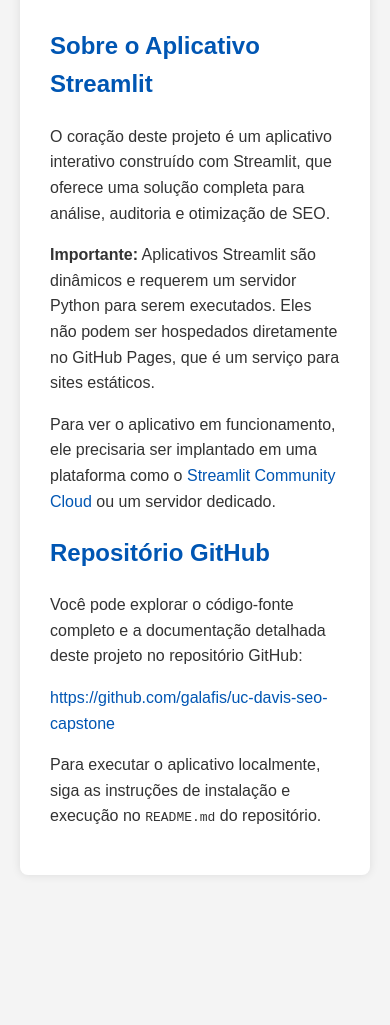
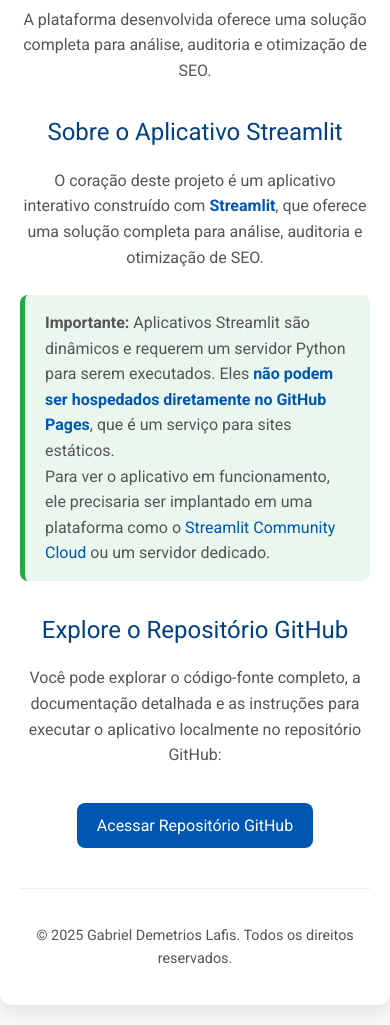
Before and after one commit to galafis/uc-davis-seo-capstone, a plain HTML site: page index.html in a window 390 px wide. Shown: the part 460-1485 px from the top of the page. Before the commit the page ends 1355 px from the top, so only its background shows below. Drawn offline with Linux system fonts and the light colour scheme.

Commit message:
feat: Melhoria do index.html para GitHub Pages com design profissional e responsivo

```diff
--- a/index.html
+++ b/index.html
@@ -1,54 +1,179 @@
 <!DOCTYPE html>
-<html lang="en">
+<html lang="pt-BR">
 <head>
     <meta charset="UTF-8">
     <meta name="viewport" content="width=device-width, initial-scale=1.0">
-    <title>UC Davis SEO Capstone Project</title>
+    <title>UC Davis SEO Capstone Project - Gabriel Demetrios Lafis</title>
+    <link href="https://fonts.googleapis.com/css2?family=Roboto:wght@300;400;700&display=swap" rel="stylesheet">
     <style>
+        :root {
+            --primary-color: #0056b3;
+            --secondary-color: #004085;
+            --text-color: #333;
+            --bg-color: #f8f9fa;
+            --card-bg: #ffffff;
+            --shadow-light: rgba(0, 0, 0, 0.1);
+        }
+
         body {
-            font-family: Arial, sans-serif;
+            font-family: 'Roboto', sans-serif;
             line-height: 1.6;
             margin: 0;
-            padding: 20px;
-            background-color: #f4f4f4;
-            color: #333;
+            padding: 0;
+            background-color: var(--bg-color);
+            color: var(--text-color);
+            display: flex;
+            justify-content: center;
+            align-items: flex-start;
+            min-height: 100vh;
+            box-sizing: border-box;
         }
+
         .container {
-            max-width: 800px;
-            margin: auto;
-            background: #fff;
-            padding: 30px;
+            max-width: 960px;
+            width: 90%;
+            margin: 40px auto;
+            background: var(--card-bg);
+            padding: 30px 40px;
+            border-radius: 12px;
+            box-shadow: 0 6px 20px var(--shadow-light);
+            text-align: center;
+        }
+
+        header {
+            margin-bottom: 30px;
+            border-bottom: 1px solid #eee;
+            padding-bottom: 20px;
+        }
+
+        h1 {
+            color: var(--primary-color);
+            font-size: 2.5em;
+            margin-bottom: 10px;
+            font-weight: 700;
+        }
+
+        h2 {
+            color: var(--secondary-color);
+            font-size: 1.8em;
+            margin-top: 30px;
+            margin-bottom: 15px;
+            font-weight: 500;
+        }
+
+        p {
+            margin-bottom: 15px;
+            font-size: 1.1em;
+            color: #555;
+        }
+
+        .highlight {
+            font-weight: 700;
+            color: var(--primary-color);
+        }
+
+        a {
+            color: var(--primary-color);
+            text-decoration: none;
+            transition: color 0.3s ease;
+        }
+
+        a:hover {
+            color: var(--secondary-color);
+            text-decoration: underline;
+        }
+
+        .button-link {
+            display: inline-block;
+            background-color: var(--primary-color);
+            color: #fff;
+            padding: 12px 25px;
             border-radius: 8px;
-            box-shadow: 0 0 10px rgba(0,0,0,0.1);
-        }
-        h1, h2 {
-            color: #0056b3;
-        }
-        a {
-            color: #0056b3;
+            margin-top: 20px;
+            font-size: 1.1em;
+            font-weight: 500;
+            transition: background-color 0.3s ease, transform 0.2s ease;
             text-decoration: none;
         }
-        a:hover {
-            text-decoration: underline;
+
+        .button-link:hover {
+            background-color: var(--secondary-color);
+            transform: translateY(-2px);
+            text-decoration: none;
+        }
+
+        .info-box {
+            background-color: #e9f7ef;
+            border-left: 5px solid #28a745;
+            padding: 15px 20px;
+            margin-top: 25px;
+            border-radius: 8px;
+            text-align: left;
+            color: #155724;
+        }
+
+        .info-box p {
+            margin: 0;
+            font-size: 1em;
+        }
+
+        footer {
+            margin-top: 40px;
+            padding-top: 20px;
+            border-top: 1px solid #eee;
+            font-size: 0.9em;
+            color: #777;
+        }
+
+        @media (max-width: 768px) {
+            .container {
+                width: 95%;
+                margin: 20px auto;
+                padding: 20px;
+            }
+            h1 {
+                font-size: 2em;
+            }
+            h2 {
+                font-size: 1.5em;
+            }
+            p {
+                font-size: 1em;
+            }
+            .button-link {
+                padding: 10px 20px;
+                font-size: 1em;
+            }
         }
     </style>
 </head>
 <body>
     <div class="container">
-        <h1>UC Davis SEO Capstone Project</h1>
-        <p>Este é o projeto final da <strong>UC Davis Search Engine Optimization (SEO) Specialization</strong>, desenvolvido por Gabriel Demetrios Lafis.</p>
-        <p>O projeto demonstra competências avançadas em otimização para mecanismos de busca, análise de palavras-chave, otimização on-page e off-page, e estratégias de SEO local e internacional.</p>
+        <header>
+            <h1>UC Davis SEO Capstone Project</h1>
+            <p>Desenvolvido por <span class="highlight">Gabriel Demetrios Lafis</span></p>
+        </header>
 
-        <h2>Sobre o Aplicativo Streamlit</h2>
-        <p>O coração deste projeto é um aplicativo interativo construído com Streamlit, que oferece uma solução completa para análise, auditoria e otimização de SEO.</p>
-        <p><strong>Importante:</strong> Aplicativos Streamlit são dinâmicos e requerem um servidor Python para serem executados. Eles não podem ser hospedados diretamente no GitHub Pages, que é um serviço para sites estáticos.</p>
-        <p>Para ver o aplicativo em funcionamento, ele precisaria ser implantado em uma plataforma como o <a href="https://streamlit.io/cloud" target="_blank">Streamlit Community Cloud</a> ou um servidor dedicado.</p>
+        <section>
+            <p>Este projeto representa o trabalho final da <span class="highlight">UC Davis Search Engine Optimization (SEO) Specialization</span>, demonstrando competências avançadas em otimização para mecanismos de busca, análise de palavras-chave, otimização on-page e off-page, e estratégias de SEO local e internacional.</p>
+            <p>A plataforma desenvolvida oferece uma solução completa para análise, auditoria e otimização de SEO.</p>
 
-        <h2>Repositório GitHub</h2>
-        <p>Você pode explorar o código-fonte completo e a documentação detalhada deste projeto no repositório GitHub:</p>
-        <p><a href="https://github.com/galafis/uc-davis-seo-capstone" target="_blank">https://github.com/galafis/uc-davis-seo-capstone</a></p>
+            <h2>Sobre o Aplicativo Streamlit</h2>
+            <p>O coração deste projeto é um aplicativo interativo construído com <span class="highlight">Streamlit</span>, que oferece uma solução completa para análise, auditoria e otimização de SEO.</p>
 
-        <p>Para executar o aplicativo localmente, siga as instruções de instalação e execução no <code>README.md</code> do repositório.</p>
+            <div class="info-box">
+                <p><strong>Importante:</strong> Aplicativos Streamlit são dinâmicos e requerem um servidor Python para serem executados. Eles <span class="highlight">não podem ser hospedados diretamente no GitHub Pages</span>, que é um serviço para sites estáticos.</p>
+                <p>Para ver o aplicativo em funcionamento, ele precisaria ser implantado em uma plataforma como o <a href="https://streamlit.io/cloud" target="_blank">Streamlit Community Cloud</a> ou um servidor dedicado.</p>
+            </div>
+
+            <h2>Explore o Repositório GitHub</h2>
+            <p>Você pode explorar o código-fonte completo, a documentação detalhada e as instruções para executar o aplicativo localmente no repositório GitHub:</p>
+            <a href="https://github.com/galafis/uc-davis-seo-capstone" target="_blank" class="button-link">Acessar Repositório GitHub</a>
+        </section>
+
+        <footer>
+            <p>&copy; 2025 Gabriel Demetrios Lafis. Todos os direitos reservados.</p>
+        </footer>
     </div>
 </body>
 </html>
```
